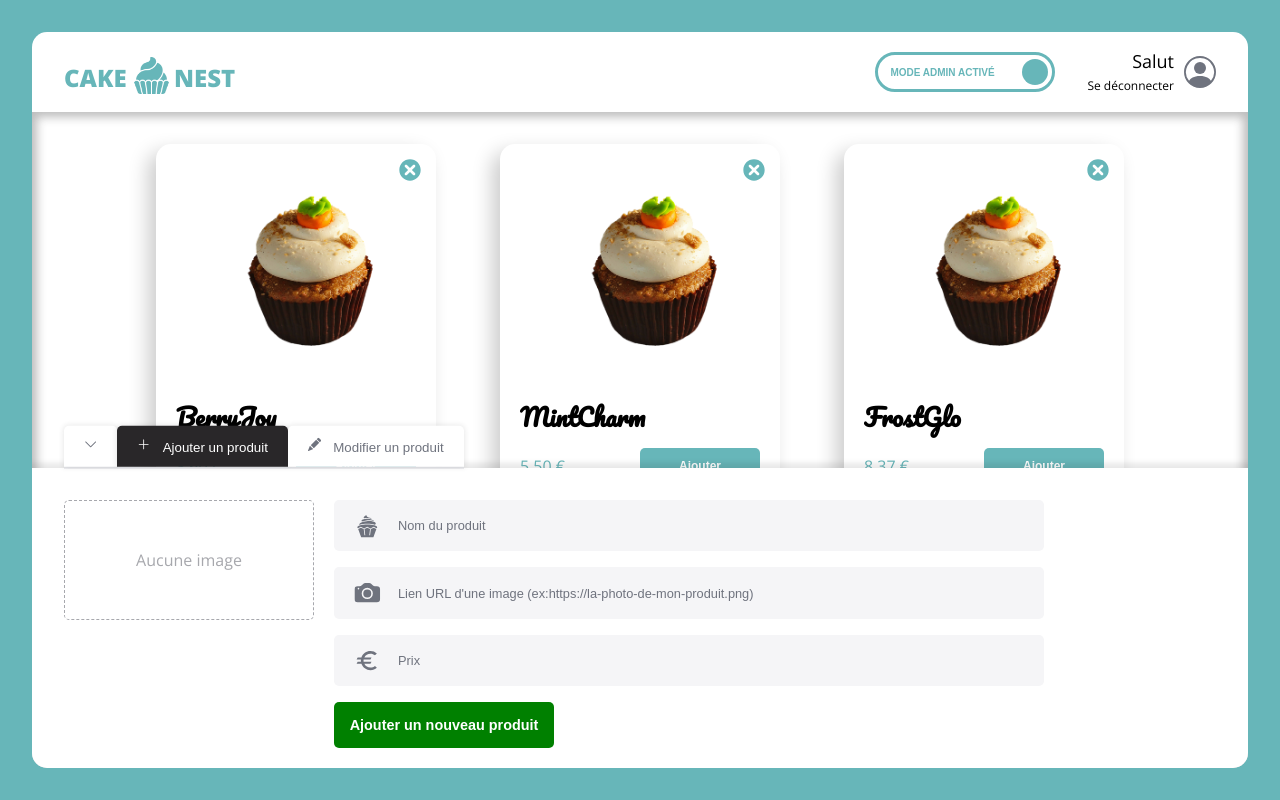
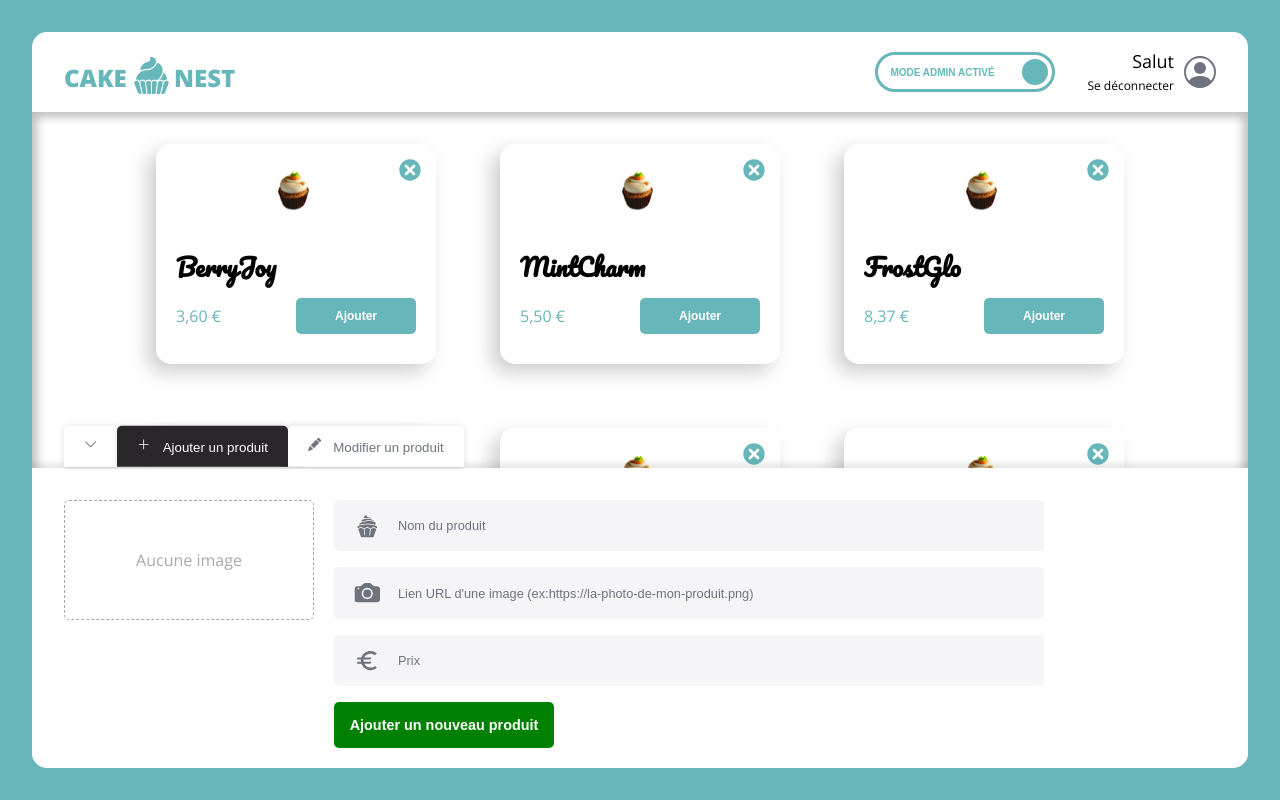
Before and after one commit to Atthis/cda-react-cake-nest, a React (Vite) app: page /commandes in a window 1280 px wide. Built offline with nearby package versions, Linux system fonts and the light colour scheme.

Commit message:
update inputs type number

```diff
--- a/src/App.jsx
+++ b/src/App.jsx
@@ -16,6 +16,7 @@ function App() {
   // Data
   const [username, setUsername] = useState('');
   const [cupcakeData, setCupcakeData] = useState(fakeMenu);
+  // const [cupcakeData, setCupcakeData] = useState('');
 
   return (
     <>
--- a/src/components/Input.jsx
+++ b/src/components/Input.jsx
@@ -71,6 +71,7 @@ function Input({ icon, attributesValues, style, onChange }) {
         required={attributesValues.required || false}
         autoComplete={attributesValues.autoComplete || ''}
         onChange={onChange}
+        step={attributesValues.step && attributesValues.step}
       />
     </InputStyled>
   );
--- a/src/components/ItemCard.jsx
+++ b/src/components/ItemCard.jsx
@@ -30,7 +30,8 @@ const ItemCardStyled = styled.article`
   }
 
   img {
-    height: 200px;
+    /* height: 200px; */
+    height: 50px;
     margin-inline: auto;
   }
 
--- a/src/components/ProductPreview.jsx
+++ b/src/components/ProductPreview.jsx
@@ -10,7 +10,7 @@ const ProductPreviewStyled = styled.div`
   min-height: 120px;
 
   ${props =>
-    props.imgUrl
+    props.$hasUrl
       ? `
     border: none;
     border-radius: 0;
@@ -23,10 +23,14 @@ const ProductPreviewStyled = styled.div`
   p {
     color: ${theme.colors.greyMedium};
   }
+
+  img {
+    width: 100%;
+  }
 `;
 
 function ProductPreview({ imgUrl }) {
-  return <ProductPreviewStyled>{imgUrl ? <img src={imgUrl} alt='aperçu image produit' /> : <p>Aucune image</p>}</ProductPreviewStyled>;
+  return <ProductPreviewStyled $hasUrl={imgUrl}>{imgUrl ? <img src={imgUrl} alt='aperçu image produit' /> : <p>Aucune image</p>}</ProductPreviewStyled>;
 }
 
 export default ProductPreview;
--- a/src/views/shopPage/Menu.jsx
+++ b/src/views/shopPage/Menu.jsx
@@ -16,6 +16,12 @@ const MenuStyled = styled.main`
   flex-wrap: wrap;
   justify-content: center;
   overflow-y: scroll;
+
+  align-items: flex-start;
+
+  .empty-msg {
+    align-self: center;
+  }
 `;
 
 function Menu() {
@@ -37,16 +43,16 @@ function Menu() {
         {!isEmpty ? (
           cupcakeData.map(item => <ItemCard key={new Date().getTime() + item.id} item={item} handleItemDeletion={handleItemDeletion} />)
         ) : isAdmin ? (
-          <>
+          <div className='empty-msg'>
             <p>Il n'y a plus de produits disponibles ?</p>
             <p>Cliquez ci-dessous pour les réinitialiser</p>
             <button onClick={() => setAdminPanelState({ isCollapsed: false, formType: 'add' })}>Générer de nouveaux gâteaux</button>
-          </>
+          </div>
         ) : (
-          <>
+          <div className='empty-msg'>
             <p>Victime de notre succès</p>
             <p>De nouvelles recettes sont en préparation, revenez vite !</p>
-          </>
+          </div>
         )}
         {isAdmin && <AdminPanel setIsEmpty={setIsEmpty} />}
       </MenuStyled>
--- a/src/views/shopPage/admin/ProductForm.jsx
+++ b/src/views/shopPage/admin/ProductForm.jsx
@@ -94,7 +94,7 @@ function ProductForm({ handleOnSubmit, formType }) {
 
   return (
     <ProductFormStyled onSubmit={handleSubmit} $isSubmitted={isSubmitted}>
-      <ProductPreview />
+      <ProductPreview imgUrl={formValues['product-img']} />
       <div className='form-inputs-container'>
         <Input
           icon={<GiCupcake className='input-icon' />}
@@ -116,7 +116,7 @@ function ProductForm({ handleOnSubmit, formType }) {
         />
         <Input
           icon={<MdOutlineEuro className='input-icon' />}
-          attributesValues={{ type: 'text', name: 'product-price', placeholder: 'Prix', value: formValues['product-price'], required: false }}
+          attributesValues={{ type: 'number', name: 'product-price', placeholder: 'Prix', value: formValues['product-price'], required: false, step: '0.001' }}
           style={{ theme: inputTheme, fontSize: inputFontSize }}
           onChange={handleChange}
         />
```
